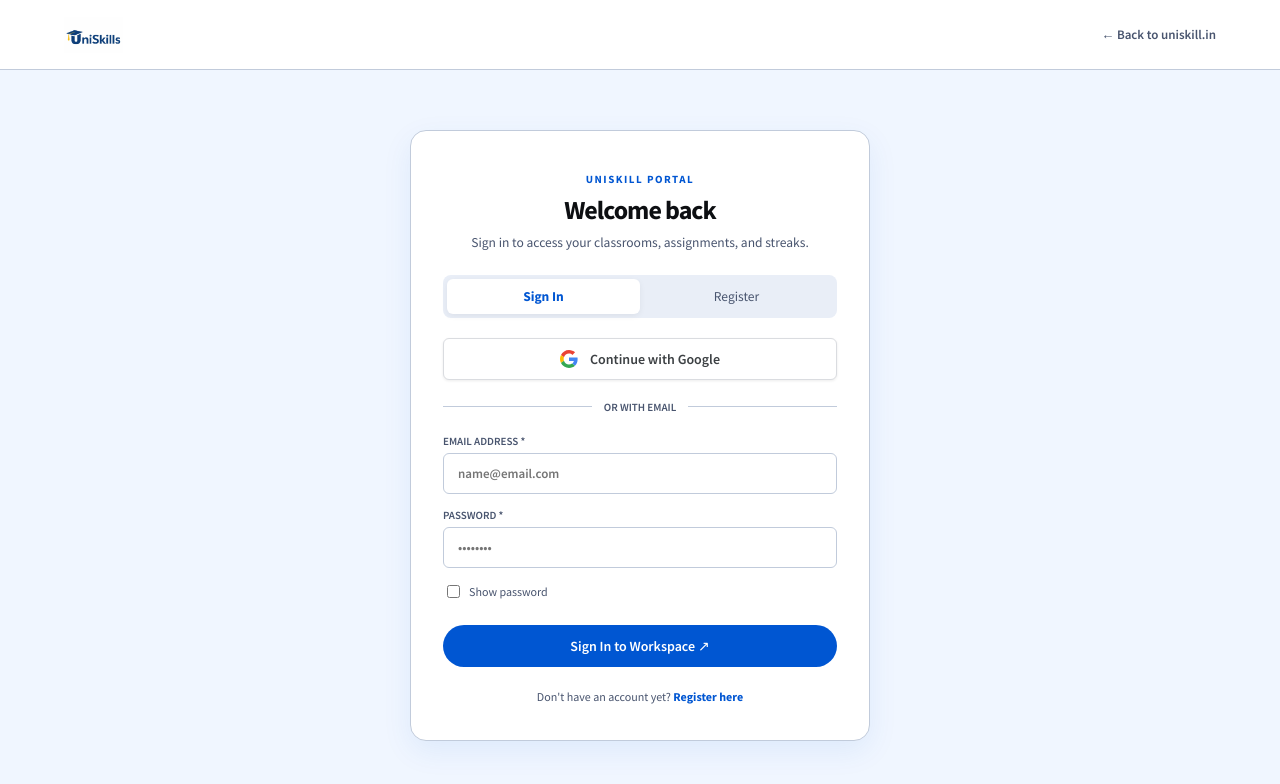
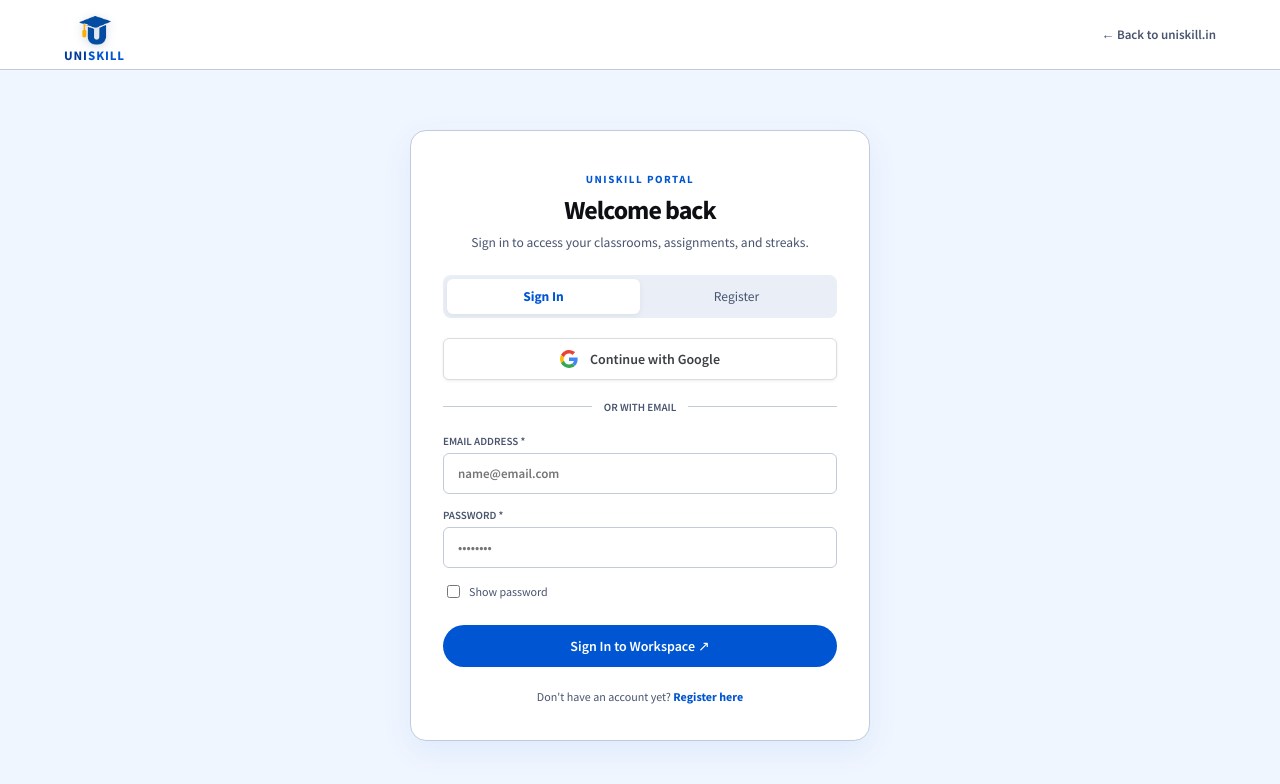
Before and after one commit to vikash893/Upskill, a React (Vite) app in the folder frontend/: page /auth in a window 1280 px wide. Shown: the top 784 px of the page. Built offline with nearby package versions, Linux system fonts and the light colour scheme; no server answers.

Commit message:
ui and logo update

```diff
--- a/frontend/index.html
+++ b/frontend/index.html
@@ -5,7 +5,7 @@
     <link rel="icon" type="image/png" href="/logo.png" />
     <meta name="viewport" content="width=device-width, initial-scale=1.0" />
     <meta name="theme-color" content="#f4f1e9" />
-    <title>UniSkills - Learn something worth keeping</title>
+    <title>UniSkill - Learn something worth keeping</title>
     <script src="https://checkout.razorpay.com/v1/checkout.js"></script>
   </head>
   <body>
--- a/frontend/src/App.css
+++ b/frontend/src/App.css
@@ -56,8 +56,126 @@ html, body, #root { min-height: 100%; }
   z-index: 5;
   backdrop-filter: blur(12px);
 }
+/* ── Brand Styling (Mortarboard Cap + U + Tassel + Stacked UniSkill) ── */
+.brand-link {
+  display: inline-flex;
+  align-items: center;
+  text-decoration: none;
+  color: inherit;
+  transition: transform 0.2s cubic-bezier(0.16, 1, 0.3, 1), filter 0.2s ease, opacity 0.2s ease;
+  user-select: none;
+}
+.brand-link:hover {
+  transform: translateY(-1.5px);
+}
+.brand-link:active {
+  transform: translateY(0);
+}
+
+/* Stacked Layout (Emblem on Top, UniSkill on Bottom) */
+.brand-layout-stacked {
+  flex-direction: column;
+  align-items: center;
+  justify-content: center;
+  gap: 1px;
+}
+.brand-layout-stacked .brand-text {
+  font-family: 'Source Sans Pro', -apple-system, BlinkMacSystemFont, sans-serif;
+  font-weight: 900;
+  letter-spacing: 0.8px;
+  line-height: 1;
+  text-transform: uppercase;
+}
+.brand-size-sm.brand-layout-stacked .brand-text { font-size: 10.5px; letter-spacing: 0.6px; }
+.brand-size-md.brand-layout-stacked .brand-text { font-size: 13px; letter-spacing: 0.8px; }
+.brand-size-lg.brand-layout-stacked .brand-text { font-size: 16px; letter-spacing: 1px; }
+
+/* Horizontal Layout (Emblem on Left, UniSkill on Right) */
+.brand-layout-horizontal {
+  flex-direction: row;
+  align-items: center;
+  gap: 10px;
+}
+.brand-layout-horizontal .brand-text {
+  font-family: 'Source Sans Pro', -apple-system, BlinkMacSystemFont, sans-serif;
+  font-size: 21px;
+  font-weight: 800;
+  letter-spacing: -0.5px;
+  line-height: 1;
+}
+
+/* Logo Image Wrapper */
+.brand-logo-wrap {
+  position: relative;
+  display: inline-flex;
+  align-items: center;
+  justify-content: center;
+  flex-shrink: 0;
+  transition: transform 0.25s cubic-bezier(0.16, 1, 0.3, 1);
+}
+.brand-link:hover .brand-logo-wrap {
+  transform: scale(1.05);
+}
+
+.brand-logo-img {
+  display: block;
+  object-fit: contain;
+  filter: drop-shadow(0 2px 5px rgba(0, 43, 102, 0.18));
+  transition: filter 0.2s ease;
+}
+
+:root[data-theme='dark'] .brand-logo-img,
+html[data-theme='dark'] .brand-logo-img {
+  filter: drop-shadow(0 2px 10px rgba(59, 130, 246, 0.42));
+}
+
+/* Typography Colors for Light & Dark Mode */
+.brand-text .brand-name-main {
+  color: #003B99;
+  font-weight: 900;
+  transition: color 0.18s ease;
+}
+
+.brand-text .brand-name-accent {
+  color: #0056D2;
+  font-weight: 900;
+  margin-left: 0.5px;
+  transition: color 0.18s ease;
+}
+
+:root[data-theme='dark'] .brand-text .brand-name-main,
+html[data-theme='dark'] .brand-text .brand-name-main {
+  color: #FFFFFF;
+}
+
+:root[data-theme='dark'] .brand-text .brand-name-accent,
+html[data-theme='dark'] .brand-text .brand-name-accent {
+  color: #38BDF8;
+}
+
+.brand-wordmark {
+  font-family: 'Source Sans Pro', -apple-system, BlinkMacSystemFont, sans-serif;
+  font-size: 21px;
+  font-weight: 800;
+  letter-spacing: -0.5px;
+  text-decoration: none;
+  display: inline-flex;
+  align-items: center;
+}
+
 .brand { font-weight: 700; font-size: 24px; letter-spacing: -1px; }
 .brand span { color: var(--orange); }
+
+/* Footer & Dark Container Text Overrides */
+.footer-wordmark .brand-name-main,
+footer .brand-text .brand-name-main {
+  color: #FFFFFF !important;
+}
+
+.footer-wordmark .brand-name-accent,
+footer .brand-text .brand-name-accent {
+  color: #38BDF8 !important;
+}
 .theme-toggle {
   display: inline-flex;
   align-items: center;
--- a/frontend/src/components/Brand.jsx
+++ b/frontend/src/components/Brand.jsx
@@ -1,36 +1,59 @@
 import { Link } from 'react-router-dom'
 import { LANDING_URL } from '../config'
 
-export default function Brand({ variant = 'logo', to, onClick, className = '' }) {
+export default function Brand({
+  variant = 'logo',
+  layout = 'stacked', // 'stacked' (image top, text bottom) | 'horizontal'
+  to,
+  onClick,
+  className = '',
+  size = 'md',
+}) {
   const targetUrl = to !== undefined ? to : LANDING_URL
   const isExternal = typeof targetUrl === 'string' && /^https?:\/\//i.test(targetUrl)
 
-  if (variant === 'wordmark') {
-    if (isExternal) {
-      return (
-        <a href={targetUrl} className={`brand-wordmark ${className}`.trim()} onClick={onClick}>
-          UniSkill
-        </a>
-      )
-    }
-    return (
-      <Link to={targetUrl} className={`brand-wordmark ${className}`.trim()} onClick={onClick}>
-        UniSkill
-      </Link>
-    )
+  const imgSizes = {
+    sm: 30,
+    md: 40,
+    lg: 54,
   }
+  const imgHeight = imgSizes[size] || 40
+
+  const content = (
+    <>
+      {(variant === 'logo' || variant === 'icon') && (
+        <div className="brand-logo-wrap">
+          <img
+            src="/logo.png"
+            alt="UniSkill"
+            className="brand-logo-img"
+            style={{ height: `${imgHeight}px`, width: 'auto' }}
+            loading="eager"
+          />
+        </div>
+      )}
+      {(variant === 'logo' || variant === 'wordmark') && (
+        <span className="brand-text">
+          <span className="brand-name-main">Uni</span>
+          <span className="brand-name-accent">Skill</span>
+        </span>
+      )}
+    </>
+  )
+
+  const combinedClass = `brand-link brand-layout-${layout} brand-size-${size} ${className}`.trim()
 
   if (isExternal) {
     return (
-      <a href={targetUrl} className={`brand-logo ${className}`.trim()} onClick={onClick} aria-label="UniSkill home">
-        <img src="/logo.png" alt="UniSkill" />
+      <a href={targetUrl} className={combinedClass} onClick={onClick} aria-label="UniSkill home">
+        {content}
       </a>
     )
   }
 
   return (
-    <Link to={targetUrl} className={`brand-logo ${className}`.trim()} onClick={onClick} aria-label="UniSkill home">
-      <img src="/logo.png" alt="UniSkill" />
+    <Link to={targetUrl} className={combinedClass} onClick={onClick} aria-label="UniSkill home">
+      {content}
     </Link>
   )
 }
--- a/frontend/src/components/Footer.jsx
+++ b/frontend/src/components/Footer.jsx
@@ -23,7 +23,7 @@ export default function Footer() {
 
           {/* Col 1: Brand & Identity */}
           <div>
-            <Brand variant="wordmark" to="/" className="footer-wordmark" />
+            <Brand variant="logo" to="/" className="footer-wordmark" />
             <p style={{ fontSize: '13px', lineHeight: 1.7, color: '#9fa198', marginBottom: '20px' }}>
               A modern digital learning academy engineered for clarity, practical mastery, and career outcomes. Learn in public with leading mentors.
             </p>
```
Also changed, not shown: frontend/src/components/Navbar.jsx (+25 -3 lines), frontend/public/logo.png, frontend/public/logo2.png (added).
